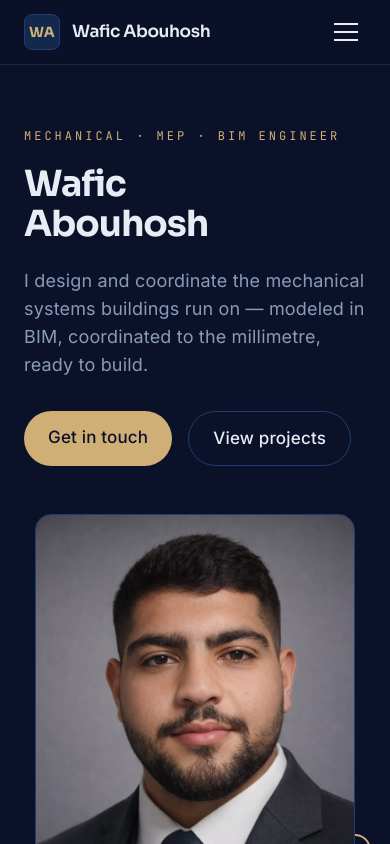
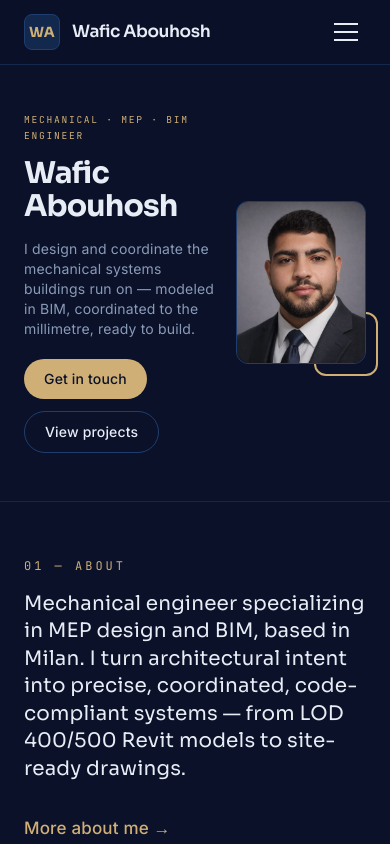
Before and after one commit to lianajomaa95-blip/waficportfolio, a React (Vite) app: page / in a window 390 px wide. Shown: the top 844 px of the page. Built offline with nearby package versions, Linux system fonts and the light colour scheme.

Commit message:
Mobile: keep hero and about images beside text

```diff
--- a/src/pages/About.jsx
+++ b/src/pages/About.jsx
@@ -10,22 +10,15 @@ const fade = {
 
 export default function About() {
   return (
-    <motion.div {...fade} className="max-w-6xl mx-auto px-6 py-16 md:py-20">
+    <motion.div {...fade} className="max-w-6xl mx-auto px-6 py-12 md:py-20">
       <p className="font-mono text-xs tracking-[0.25em] uppercase text-gold-500 mb-4">About</p>
-      <h1 className="text-4xl md:text-5xl font-extrabold mb-12">
+      <h1 className="text-3xl sm:text-4xl md:text-5xl font-extrabold mb-8 md:mb-12">
         Precision from concept to construction.
       </h1>
 
-      {/* Photo + Bio */}
-      <div className="grid md:grid-cols-[0.9fr_1.4fr] gap-12 md:gap-16 items-start">
-        <div className="relative">
-          <div className="aspect-[4/5] rounded-2xl overflow-hidden border border-navy-700 bg-navy-800">
-            <img src={aboutPhoto} alt="Wafic Abouhosh" className="w-full h-full object-cover" />
-          </div>
-          <div className="absolute -bottom-4 -left-4 w-24 h-24 border-2 border-gold-500 rounded-2xl -z-10" />
-        </div>
-
-        <div className="space-y-5 text-slate text-lg leading-relaxed">
+      {/* Bio + Photo (photo on right, side-by-side on all sizes) */}
+      <div className="grid grid-cols-[1.6fr_1fr] gap-4 sm:gap-8 md:gap-16 items-start">
+        <div className="space-y-4 sm:space-y-5 text-slate text-sm sm:text-base md:text-lg leading-relaxed">
           <p>
             I'm Wafic Abouhosh, a mechanical engineer specializing in MEP design
             and BIM. Based in <span className="text-mist">Milan, Italy</span>, I
@@ -58,10 +51,17 @@ export default function About() {
             buildability — so what's modeled is what gets built.
           </p>
         </div>
+
+        <div className="relative">
+          <div className="aspect-[4/5] rounded-xl md:rounded-2xl overflow-hidden border border-navy-700 bg-navy-800">
+            <img src={aboutPhoto} alt="Wafic Abouhosh" className="w-full h-full object-cover" />
+          </div>
+          <div className="absolute -bottom-3 -right-3 md:-bottom-4 md:-right-4 w-16 h-16 md:w-24 md:h-24 border-2 border-gold-500 rounded-xl md:rounded-2xl -z-10" />
+        </div>
       </div>
 
       {/* Quick facts */}
-      <div className="mt-16 rounded-2xl border border-navy-700 bg-navy-900 overflow-hidden max-w-md">
+      <div className="mt-14 md:mt-16 rounded-2xl border border-navy-700 bg-navy-900 overflow-hidden max-w-md">
         <div className="px-6 py-4 border-b border-navy-800 font-mono text-xs tracking-[0.18em] uppercase text-slate">
           // Engineer.spec
         </div>
@@ -80,7 +80,7 @@ export default function About() {
       </div>
 
       {/* How I work */}
-      <div className="mt-20">
+      <div className="mt-16 md:mt-20">
         <p className="font-mono text-xs tracking-[0.25em] uppercase text-gold-500 mb-8">How I work</p>
         <div className="grid sm:grid-cols-3 gap-5">
           {[
--- a/src/pages/Home.jsx
+++ b/src/pages/Home.jsx
@@ -12,34 +12,34 @@ export default function Home() {
   return (
     <motion.div {...fade}>
       {/* ============ HERO ============ */}
-      <section className="max-w-6xl mx-auto px-6 py-16 md:py-20">
-        <div className="grid md:grid-cols-2 gap-12 md:gap-16 items-center">
+      <section className="max-w-6xl mx-auto px-6 py-12 md:py-20">
+        <div className="grid grid-cols-[1.5fr_1fr] gap-4 sm:gap-8 md:gap-16 items-center">
           <div>
-            <p className="font-mono text-xs tracking-[0.25em] uppercase text-gold-500 mb-5">
+            <p className="font-mono text-[0.6rem] sm:text-xs tracking-[0.18em] sm:tracking-[0.25em] uppercase text-gold-500 mb-3 sm:mb-5">
               Mechanical · MEP · BIM Engineer
             </p>
-            <h1 className="text-4xl md:text-6xl font-extrabold mb-6">
+            <h1 className="text-3xl sm:text-4xl md:text-6xl font-extrabold mb-4 sm:mb-6">
               Wafic<br />Abouhosh
             </h1>
-            <p className="text-lg text-slate max-w-md mb-8">
+            <p className="text-sm sm:text-base md:text-lg text-slate max-w-md mb-5 sm:mb-8">
               I design and coordinate the mechanical systems buildings run on —
               modeled in BIM, coordinated to the millimetre, ready to build.
             </p>
-            <div className="flex flex-wrap gap-4">
-              <Link to="/contact" className="px-6 py-3 rounded-full bg-gold-500 text-navy-950 font-medium hover:bg-gold-400 transition">
+            <div className="flex flex-wrap gap-3">
+              <Link to="/contact" className="px-5 py-2.5 sm:px-6 sm:py-3 rounded-full bg-gold-500 text-navy-950 text-sm sm:text-base font-medium hover:bg-gold-400 transition">
                 Get in touch
               </Link>
-              <Link to="/projects" className="px-6 py-3 rounded-full border border-navy-700 text-mist font-medium hover:border-gold-500 transition">
+              <Link to="/projects" className="px-5 py-2.5 sm:px-6 sm:py-3 rounded-full border border-navy-700 text-mist text-sm sm:text-base font-medium hover:border-gold-500 transition">
                 View projects
               </Link>
             </div>
           </div>
 
-          <div className="relative max-w-xs mx-auto md:ml-auto md:mr-0">
-            <div className="aspect-[4/5] rounded-2xl overflow-hidden border border-navy-700 bg-navy-800">
+          <div className="relative">
+            <div className="aspect-[4/5] rounded-xl md:rounded-2xl overflow-hidden border border-navy-700 bg-navy-800">
               <img src={waficPhoto} alt="Wafic Abouhosh" className="w-full h-full object-cover" />
             </div>
-            <div className="absolute -bottom-4 -right-4 w-24 h-24 border-2 border-gold-500 rounded-2xl -z-10" />
+            <div className="absolute -bottom-3 -right-3 md:-bottom-4 md:-right-4 w-16 h-16 md:w-24 md:h-24 border-2 border-gold-500 rounded-xl md:rounded-2xl -z-10" />
           </div>
         </div>
       </section>
```
